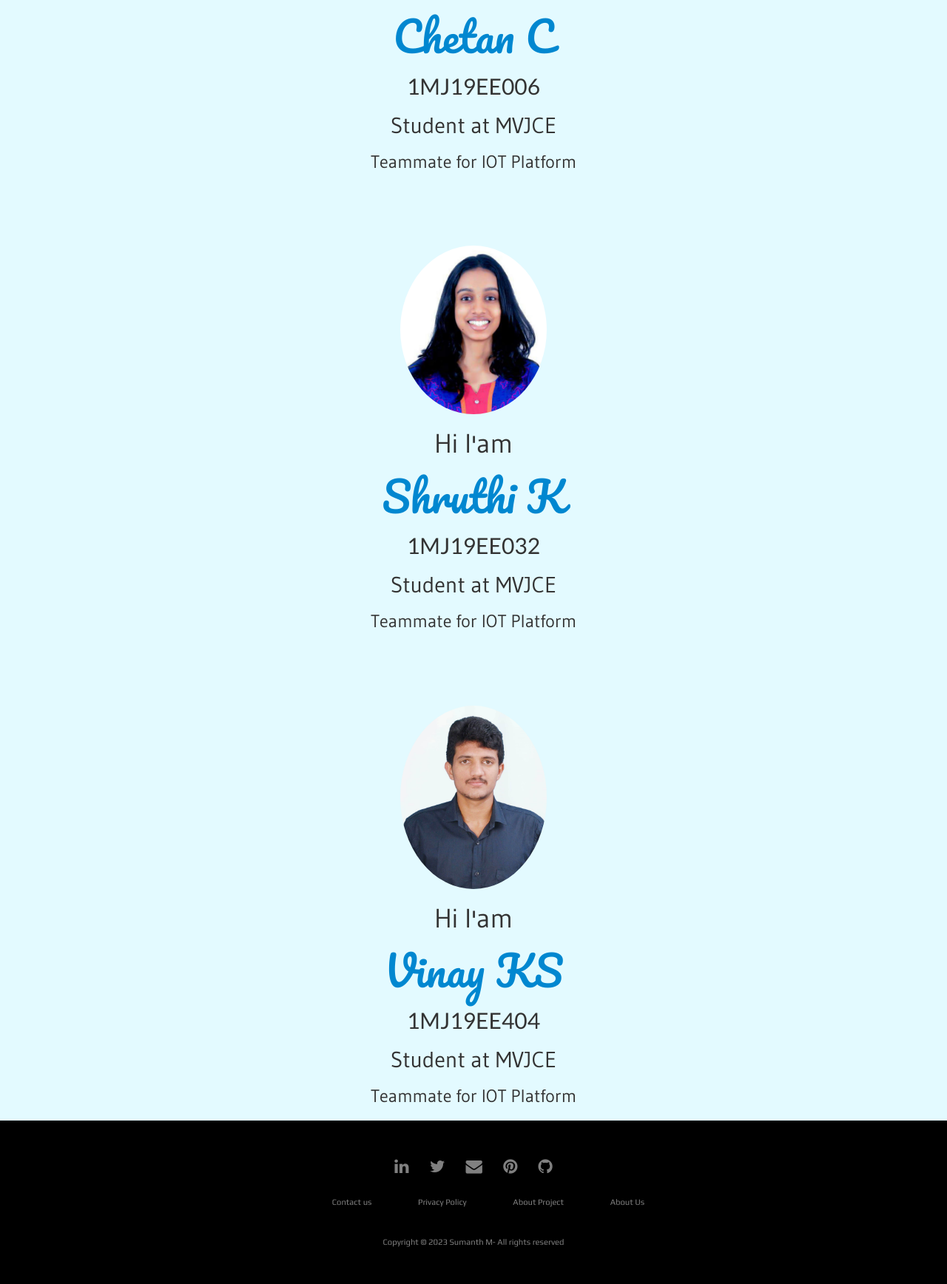
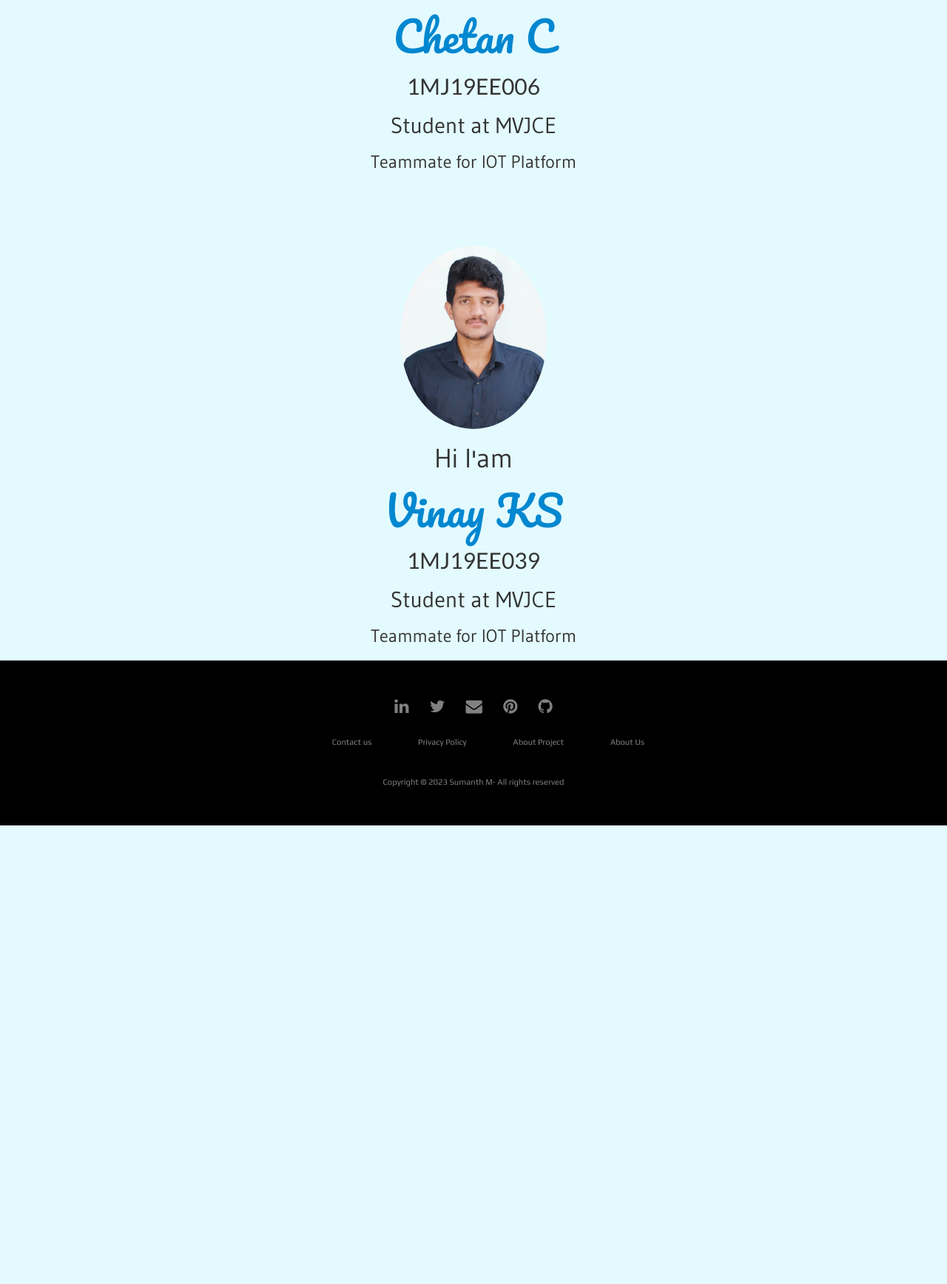
Before and after one commit to sumansam312/IOT_Platform, a Django app: page /aboutpage/ in a window 1280 px wide. Shown: the part 1854-3590 px from the top of the page at 74% size. After the commit the page ends 2970 px from the top, so only its background shows below. Run offline with Django 4.2, Linux system fonts and the light colour scheme; some libraries are stand-ins or nearby versions.

Commit message:
Changed about us

```diff
--- a/templates/About_us.html
+++ b/templates/About_us.html
@@ -185,19 +185,10 @@
 </div>
 
 <div class="col-md-4 center-block centro text-center ">
-  <img class ="img-circle" src="{% static 'images/ShruthiK.jpeg' %}" alt="Vinayks">
-
-  <h1 class="acerca">Hi I'am</h1>
-  <h1 class="nombre">Shruthi K</h1><h2>1MJ19EE032</h2>
-  <h2 class="acerca">Student at MVJCE</h2>
-  <h3 class="acerca">Teammate for IOT Platform<h3>
-</div>
-
-<div class="col-md-4 center-block centro text-center ">
   <img class ="img-circle" src="{% static 'images/Vinayks.jpeg' %}" alt="Vinayks">
 
   <h1 class="acerca">Hi I'am</h1>
-  <h1 class="nombre">Vinay KS</h1> <h2>1MJ19EE404</h2>
+  <h1 class="nombre">Vinay KS</h1> <h2>1MJ19EE039</h2>
   <h2 class="acerca">Student at MVJCE</h2>
   <h3 class="acerca">Teammate for IOT Platform<h3>
 </div>
```
